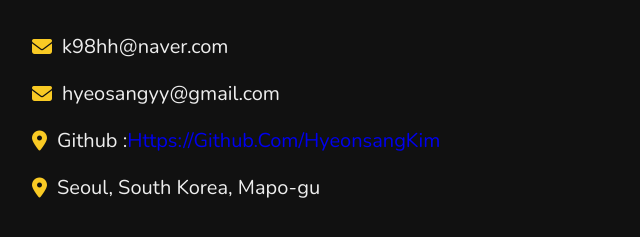
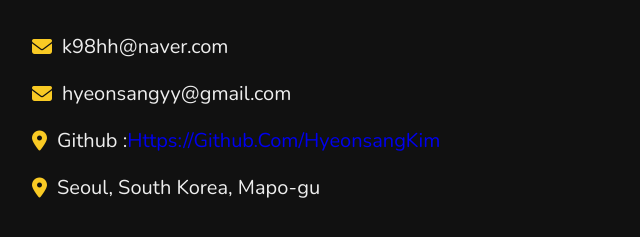
Before and after one commit to HyeonsangKim/Portfolio, a plain HTML site: page index.html in a window 1280 px wide. Shown: the part 3363-3600 px from the top of the page, 368-1008 px from the left. Drawn offline with nearby package versions, Linux system fonts and the light colour scheme.

Commit message:
email 수정

```diff
--- a/index.html
+++ b/index.html
@@ -180,7 +180,7 @@
           <h3 class="title">contact info</h3>
           <div class="info">
             <h3><i class="fas fa-envelope"></i> k98hh@naver.com</h3>
-            <h3><i class="fas fa-envelope"></i> hyeosangyy@gmail.com</h3>
+            <h3><i class="fas fa-envelope"></i> hyeonsangyy@gmail.com</h3>
             <h3><i class="fas fa-map-marker-alt"></i> Github : <a href="https://github.com/HyeonsangKim">https://github.com/HyeonsangKim</a></h3>
             <h3><i class="fas fa-map-marker-alt"></i> Seoul, South Korea, Mapo-gu</h3>
           </div>
```
